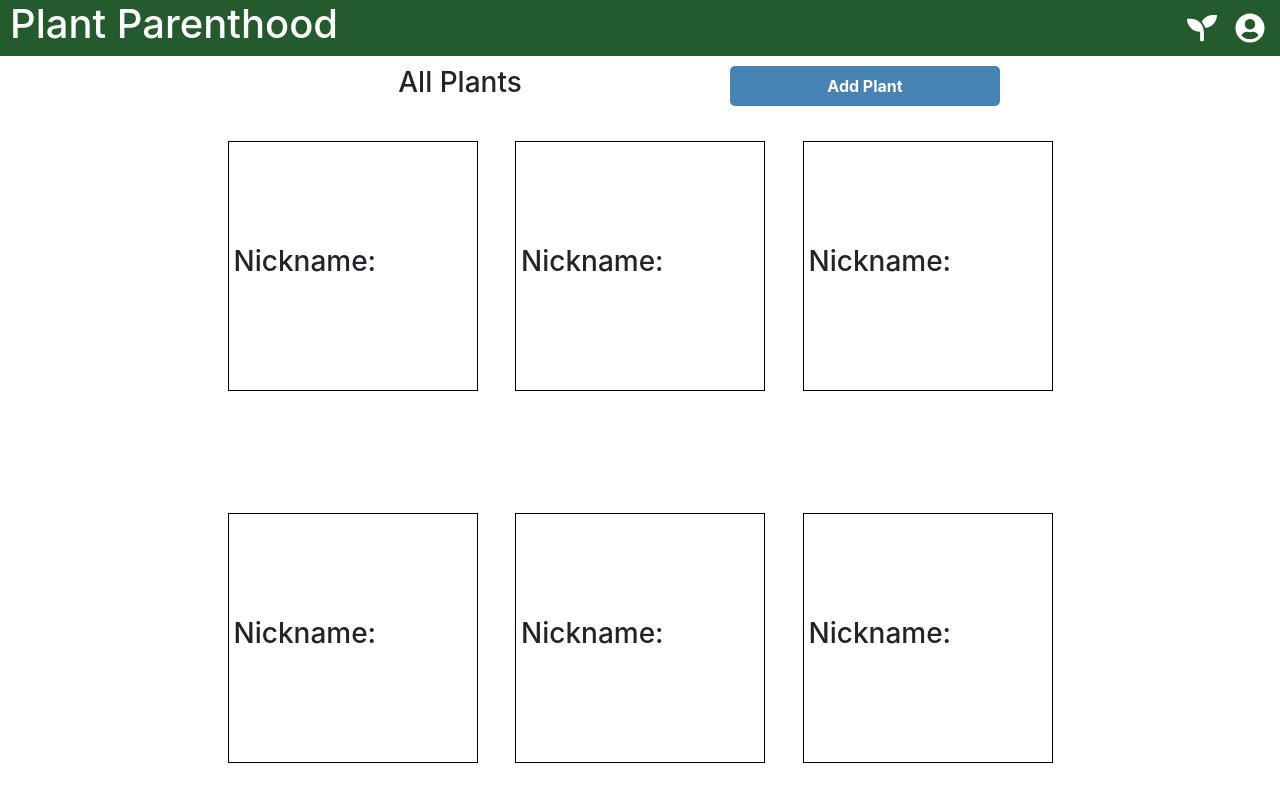
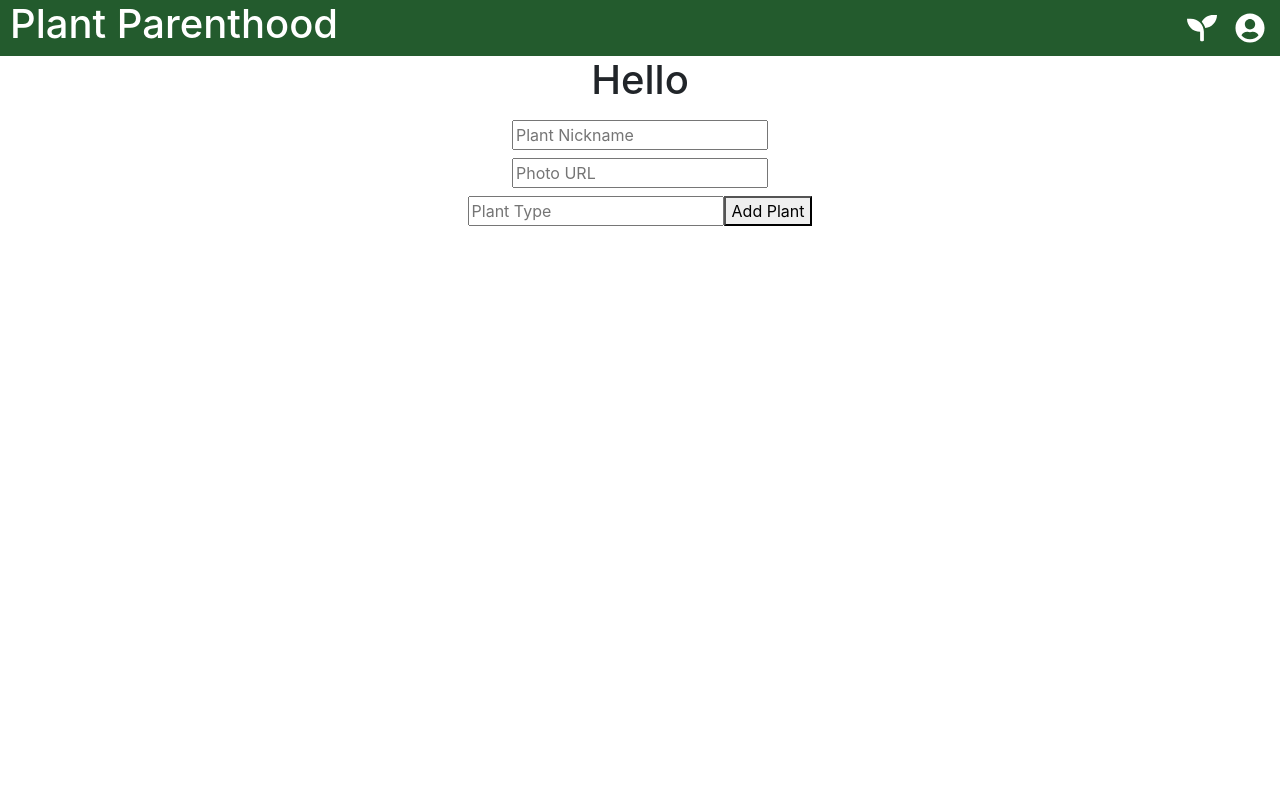
Before and after one commit to Build-weekWMyPlants/Front-end, a React (Create React App) app in the folder front-end/: page /plantpractice/add-plant in a window 1280 px wide. Shown: the top 802 px of the page. Built offline with nearby package versions, Linux system fonts and the light colour scheme; no server answers; sample sign-in values are in the browser's storage.

Commit message:
add plant feature working

```diff
--- a/front-end/src/App.js
+++ b/front-end/src/App.js
@@ -16,12 +16,12 @@ function App() {
     <div className="App">
 
       <PrivateRoute path="/plantpractice">
-      <Route
-          path="/add-plant"
+        <Route
+          path="/plantpractice/add-plant"
           render={props => <FormikNewPlantForm {...props} />}
         />
-        <Route path="/plant/" render={props => <Plant {...props} />} />
-        <Route path="/plantpractice" render={props => <PlantList />} />
+        <Route path="/plant" render={props => <Plant {...props} />} />
+        <Route exact path="/plantpractice" render={props => <PlantList />} />
         <Route path="/userprofile" render={props => <UserProfile />} />
         <Route
           path="/user/:id/plant/:id"
--- a/front-end/src/actions/postPlantActions.js
+++ b/front-end/src/actions/postPlantActions.js
@@ -21,21 +21,20 @@ export const postPlantFail = error => ({
     payload: error
 })
 
-export const postPlant = (nickname, species, h20frequency) => {
-    const authAxios = axiosWithAuth()
-    return dipatch => {
-        dispatchEvent(postPlantStart());
-        authAxios
-        .post("/api/plants", {
-            nickname,
-            species,
-            h20frequency
-        })
+export const postPlant = (plant) => dispatch =>{
+    console.log("POST PLANT", plant)
+    const authAxios = axiosWithAuth
+
+        dispatch(postPlantStart());
+        authAxios()
+        .post("/plants/7", plant)
         .then(response => {
-            dispatchEvent(postPlantSuccess(response.data))
+            dispatch(postPlantSuccess(response.data));
+            console.log("POST PLANT SUCCESS", response.data)
         })
         .catch(error => {
-            dipatch(postPlantFail(error.response))
+            dispatch(postPlantFail(error.response));
+            console.log("POST PLANT FAIL", error)
         })
-    }
+
 }
--- a/front-end/src/components/FormikNewPlantForm.js
+++ b/front-end/src/components/FormikNewPlantForm.js
@@ -1,12 +1,13 @@
-import React from "react";
+import React, { useState } from "react";
 import styled from "styled-components";
-import { withFormik, Form, Field, connect } from "formik";
+import { withFormik, Form, Field } from "formik";
 import * as Yup from "yup";
 import Nav from "./Nav";
-import Placeholder from "../images/plant.png"
-import { postPlant } from "../actions/postPlantActions"
+import Placeholder from "../images/plant.png";
+import { postPlant } from "../actions/postPlantActions";
 import { Link } from "react-router-dom";
-import "../../src/App.css"
+import "../../src/App.css";
+import { connect } from "react-redux";
 
 const LogInDivStyled = styled.div`
   width: 50%;
@@ -19,7 +20,6 @@ const LogInDivStyled = styled.div`
   align-items: center;
   border: 1px solid black;
   border-radius: 5px;
-
 `;
 
 const MainContain = styled.div`
@@ -34,76 +34,87 @@ const ImageDiv = styled.div`
   padding-bottom: 10px;
 `;
 
-const NewPlant = ({ postPlant,values, errors, touched }) => {
+const NewPlant = ({ postPlant, values, errors, touched }) => {
+  const [plant, setPlant] = useState({
+    nickname: "",
+    photo: "",
+    plantType: ""
+  });
+
+
+  const handleChange = e => {
+    setPlant({
+      ...plant,
+      [e.target.name]: e.target.value
+    });
+  };
+  const handleSubmit = e => {
+    e.preventDefault();
+    postPlant(plant);
+    console.log(plant);
+  };
+
   return (
     <div>
       <Nav />
-            <MainContain>
-                <h1>Add a New Plant!</h1>
-                <LogInDivStyled>
-                    <ImageDiv>
-                        <img className = "new-plant-image"src={Placeholder} alt="placeholder image of flowers" />
-                    </ImageDiv>
-                    <Form className="form-container">
-                        <label>Nickname: </label>
-                        <Field
-                            className="input-field"
+      <h1>Hello</h1>
+      <form onSubmit={handleSubmit}>
+      <label htmlFor="name"></label>
+      <input
         type="text"
-                            name="name"
+        name="nickname"
+        id="nickname"
+        value={plant.nickname}
+        onChange={handleChange}
         placeholder="Plant Nickname"
       />
-                        {touched.name && errors.name && (
-                            <p className="error-message">{errors.name}</p>
-                        )}
-                        <label>Species: </label>
-                        <Field
-                            className="input-field"
+
+      <label htmlFor="age"></label>
+      <input
         type="text"
-                            name="species"
-                            placeholder="Species"
+        name="photo"
+        id="photo"
+        value={plant.photo}
+        onChange={handleChange}
+        placeholder="Photo URL"
       />
-                        {touched.species && errors.species && (
-                            <p className="error-message">{errors.species}</p>
-                        )}
-                        <label>Location: </label>
-                        <Field
-                            className="input-field"
+
+      <label htmlFor="height"></label>
+      <input
         type="text"
-                            name="location"
-                            placeholder="Location"
+        name="plantType"
+        id="plantType"
+        value={plant.plantType}
+        onChange={handleChange}
+        placeholder="Plant Type"
       />
-                        {touched.location && errors.location && (
-                            <p className="error-message">{errors.location}</p>
-                        )}
-                    </Form>
-                    <button className="button-style">Add Plant!</button>
-                </LogInDivStyled>
-            </MainContain>
+
+      <button  type="submit" >Add Plant</button>
+    </form>
     </div>
   );
-}
+};
 
-const FormikNewPlantForm = withFormik({
-    mapPropsToValues({ name, species, location }) {
-        return {
-            name: name || "",
-            species: species || "",
-            location: location || ""
+// const formikNewPlant = withFormik({
+//   mapPropsToValues({ nickname, photo, plantType }) {
+//     return {
+//       nickname: nickname || "",
+//       photo: photo || "",
+//       plantType: plantType || ""
+//     };
+//   },
+//   handleSubmit(values, formikBag) {
+//     console.log(values);
+//     formikBag.props.postPlant(values);
+//   },
+//   validationSchema: Yup.object().shape({
+//     nickname: Yup.string().required("Please provide a nickname for your plant"),
+//     photo: Yup.string().required("Please provide a photo for your plant"),
+//     plantType: Yup.string().required("please include a plant type")
+//   })
+// })(NewPlant);
+const mapDispatchToProps = {
+  postPlant
 };
-    },
-    handleSubmit(values, formikBag){formikBag.props.addPlant(values)},
-    validationSchema: Yup.object().shape({
-        name: Yup.string().required("Please provide your plant with a nickname!"),
-        species: Yup.string().required("Type of Plant is required!"),
-        location: Yup.string().required("Please specify where your plant is located!")
-    }),
-
-
-
-})(NewPlant)
-
-// export default FormikNewPlantForm;
-const mapDispatchToProps ={
-
-}
-export default connect(state=> state, mapDispatchToProps)(FormikNewPlantForm)
+export default connect(state => state, mapDispatchToProps)(NewPlant);
+// export default formikNewPlant;
--- a/front-end/src/components/Plant.js
+++ b/front-end/src/components/Plant.js
@@ -2,6 +2,7 @@ import React, { useState, useEffect } from "react";
 import { Link } from "react-router-dom";
 import Nav from "./Nav";
 import styled from "styled-components";
+import axios from "axios"
 
 const MainContain = styled.div`
     height: 93vh;
@@ -20,6 +21,7 @@ const ImageDiv = styled.div`
 `;
 const Plant = () => {
     const [plant, setPlant] = useState()
+
 
     return (
         <div>
--- a/front-end/src/components/PlantList.js
+++ b/front-end/src/components/PlantList.js
@@ -1,6 +1,8 @@
 import React, { useState, useEffect } from "react";
-import { Link } from "react-router-dom";
+import { Link, Route } from "react-router-dom";
 import Nav from "./Nav";
+// import FormikNewPlantForm from "./FormikNewPlantForm";
+
 import styled from "styled-components";
 import axios from "axios";
 
@@ -33,25 +35,26 @@ const TopDivStyle = styled.div`
 `;
 
 const PlantList = props => {
-    const [plantList, setPlantList] = useState([])
+  const [plantList, setPlantList] = useState([]);
 
   useEffect(() => {
-        axios.get('https://vdtyson-watermyplants.herokuapp.com/plants/user/4')
+    axios
+      .get("https://vdtyson-watermyplants.herokuapp.com/plants/user/7")
       .then(response => {
-                console.log(response)
-                setPlantList()
+        console.log(response);
+        setPlantList(response.data);
       })
       .catch(error => {
-                console.log("Something went wrong!", error)
-            })
-    }, [])
+        console.log("Something went wrong!", error);
+      });
+  }, []);
 
   return (
     <div>
       <Nav />
       <TopDivStyle>
         <h3 className="plant-list">All Plants</h3>
-                <Link className="add-plant-button" to="/add-plant">
+        <Link className="add-plant-button" to="/plantpractice/add-plant">
           <div>Add Plant</div>
         </Link>
       </TopDivStyle>
@@ -75,10 +78,12 @@ const PlantList = props => {
           <h3>Nickname: </h3>
         </PlantListDiv>
       </MainContain>
+      {/* <Route
+        path="/plantpractice/add-plant"
+        render={props => <FormikNewPlantForm {...props} />}
+      /> */}
     </div>
-
-    )
-
-}
+  );
+};
 
 export default PlantList;
```
Lines whose indentation alone changed are shown as unchanged.
